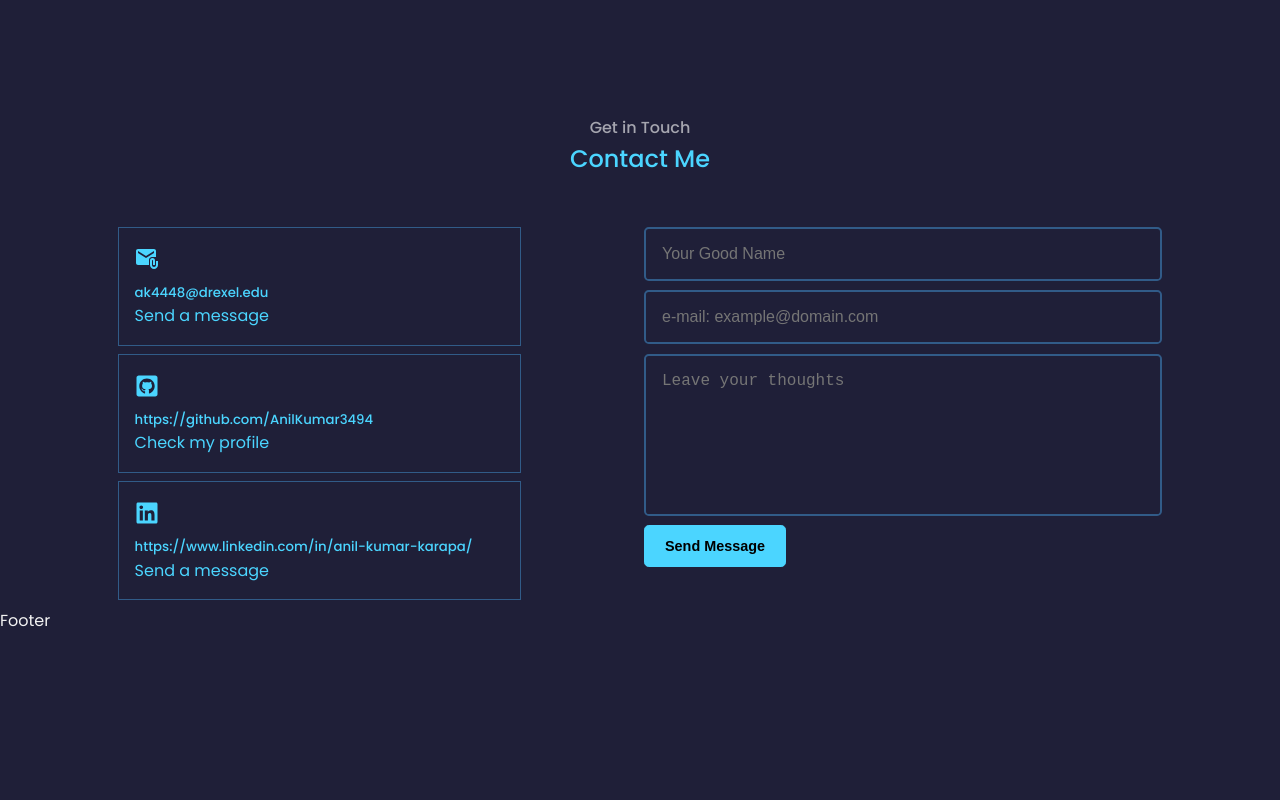
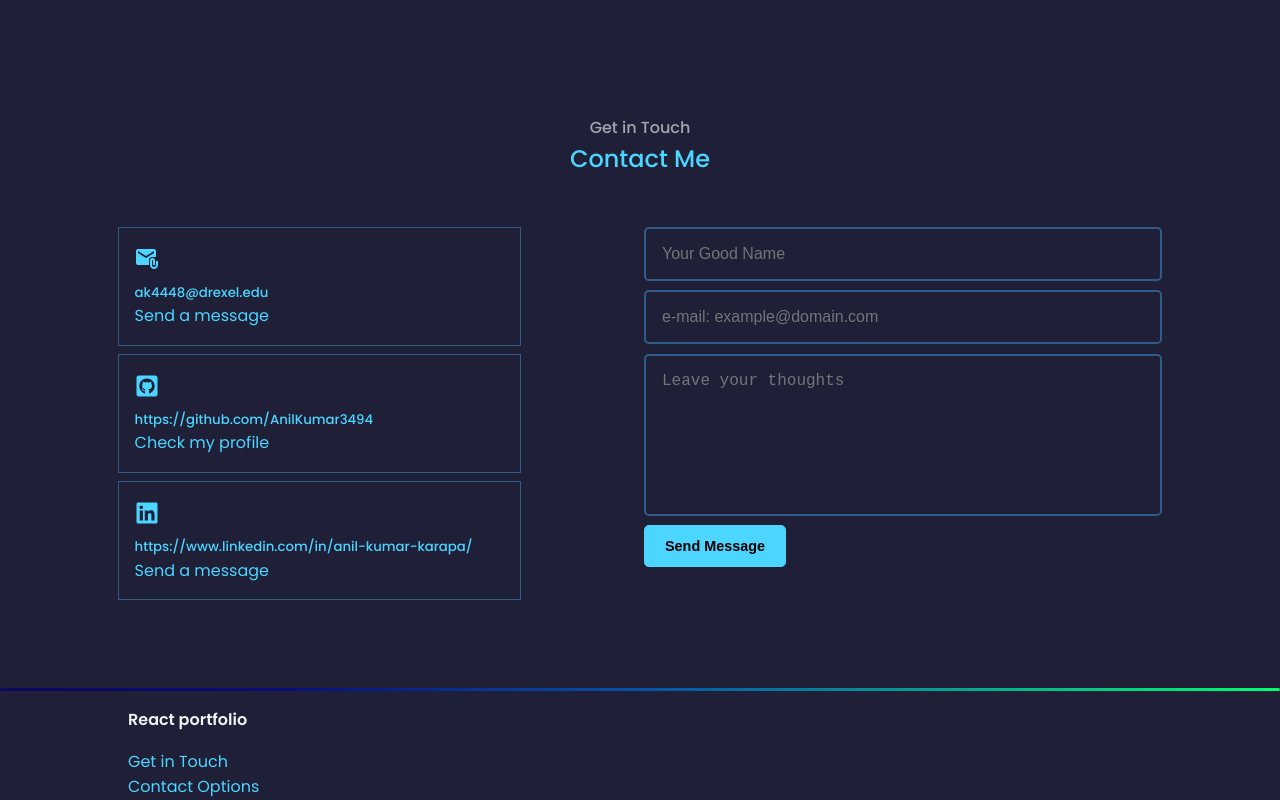
Before and after one commit to AnilKumar3494/INFO-655-Group_Project, a React (Vite) app in the folder modern_portfolio/: page / in a window 1280 px wide. Shown: the part 871-1671 px from the top of the page. Before the commit the page ends 1505 px from the top, so only its background shows below. Built offline with nearby package versions, Linux system fonts and the light colour scheme.

Commit message:
added links and separator to footer

```diff
--- a/modern_portfolio/src/components/contact/Contact.jsx
+++ b/modern_portfolio/src/components/contact/Contact.jsx
@@ -46,7 +46,7 @@ const Contact = () => {
     <section id="contact" className="contact_container">
       <h4>Get in Touch</h4>
       <h2>Contact Me</h2>
-      <div className="contact_section_main">
+      <div id="contact_options" className="contact_section_main">
         {/* Get in touch part Start */}
         <div className="contact_options">
           {contactOption.map((option, index) => (
--- a/modern_portfolio/src/components/footer/Footer.jsx
+++ b/modern_portfolio/src/components/footer/Footer.jsx
@@ -1,8 +1,18 @@
 import React from "react";
 import "./footer.css";
 
-function Footer() {
-  return <div>Footer</div>;
-}
+const Footer = () =>
+    <div className="footerWrapper">
+        <hr className="gradient"/>
+        <div className="footer-content">
+            <div className="footer-heading">React portfolio</div>
+            <a href="#contact">
+                Get in Touch
+            </a>
+            <a href="#contact_options">
+                Contact Options
+            </a>
+        </div>
+    </div>;
 
 export default Footer;
--- a/modern_portfolio/src/components/footer/footer.css
+++ b/modern_portfolio/src/components/footer/footer.css
@@ -0,0 +1,25 @@
+.footer-heading {
+    font-weight: bold;
+    padding-bottom: 1rem;
+    padding-top: 1rem;
+}
+.footer-content {
+    padding-left: 8rem;
+    display: flex;
+    flex-direction: column;
+}
+hr.gradient {
+    height: 3px;
+    border: none;
+    border-radius: 6px;
+    background: linear-gradient(
+            90deg,
+            rgba(13, 8, 96, 1) 0%,
+            rgba(9, 9, 121, 1) 21%,
+            rgba(6, 84, 170, 1) 51%,
+            rgba(0, 255, 113, 1) 100%
+    );
+}
+.footerWrapper{
+    padding-top: 5rem;
+}
```
